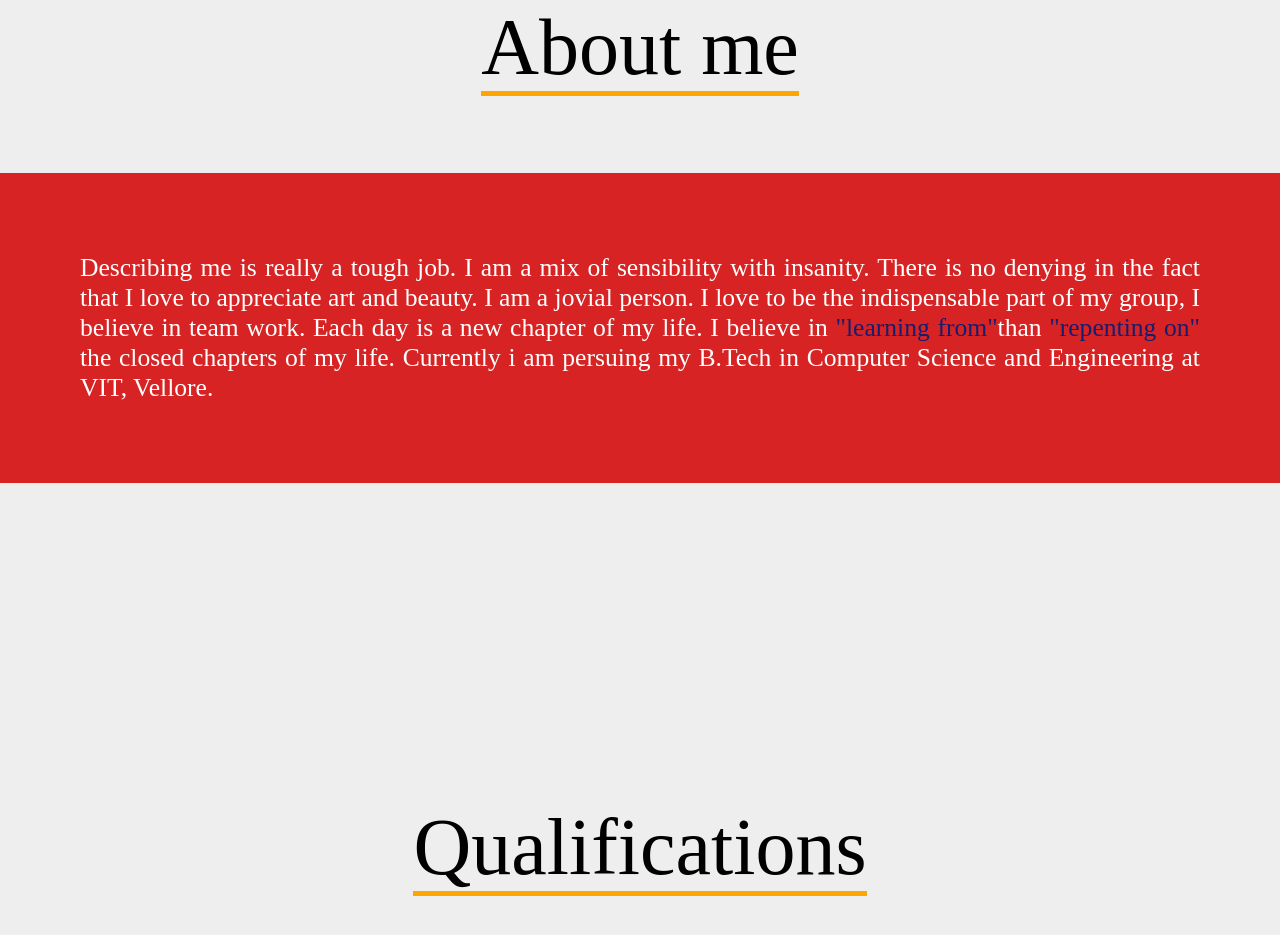
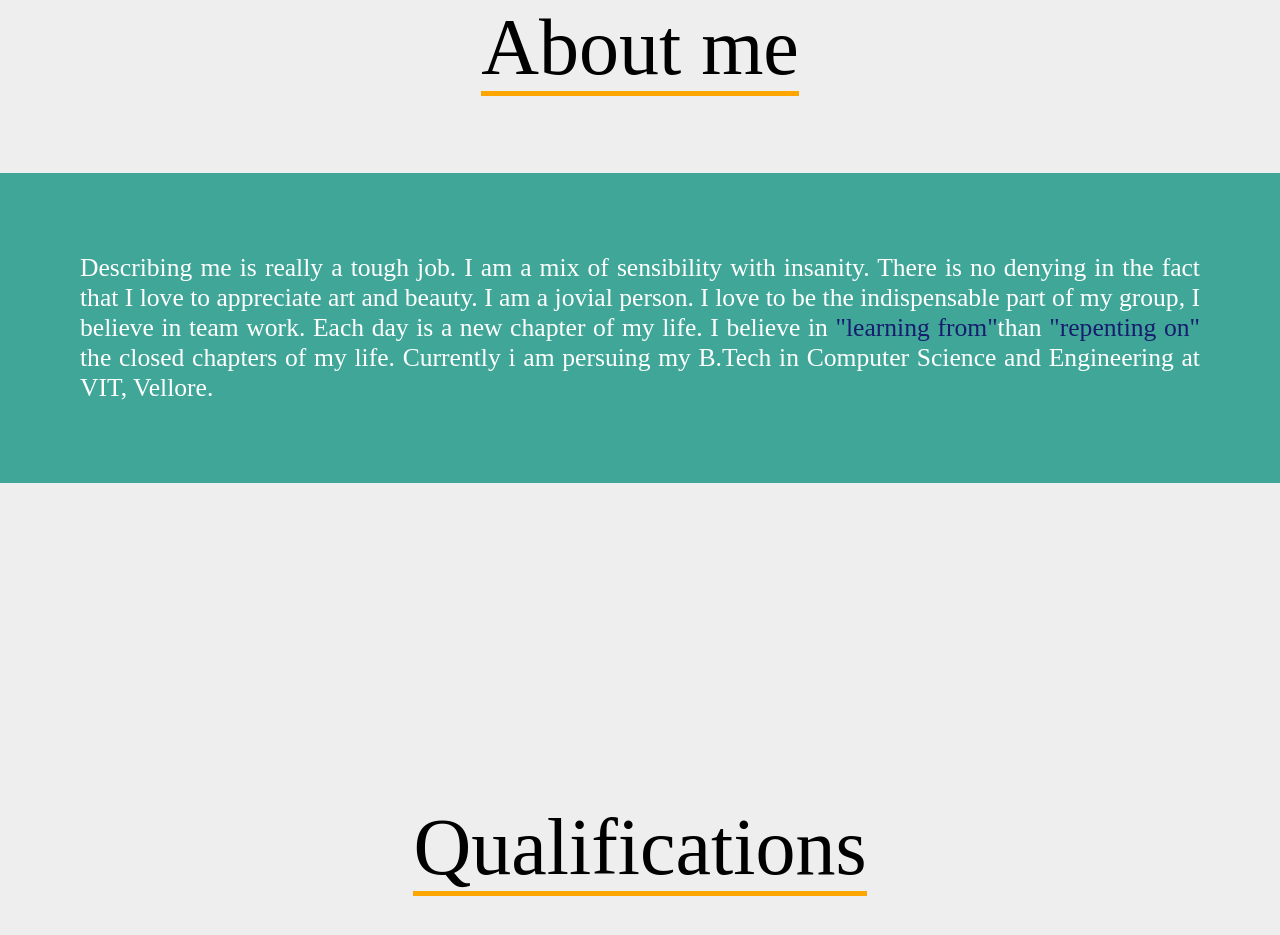
Before and after one commit to nandurijv/website, a plain HTML site: page index.html in a window 1280 px wide. Shown: the part 1041-1976 px from the top of the page. Drawn offline with Linux system fonts and the light colour scheme.

Commit message:
Update style.css

```diff
--- a/css/style.css
+++ b/css/style.css
@@ -161,7 +161,7 @@ body{
     margin-right:auto;
     text-align: justify;
     font-size:2vw;
-    background-color:#d72323;
+    background-color:#40a798;
     padding:5rem;
     position:inherit;
     color:white;
```
